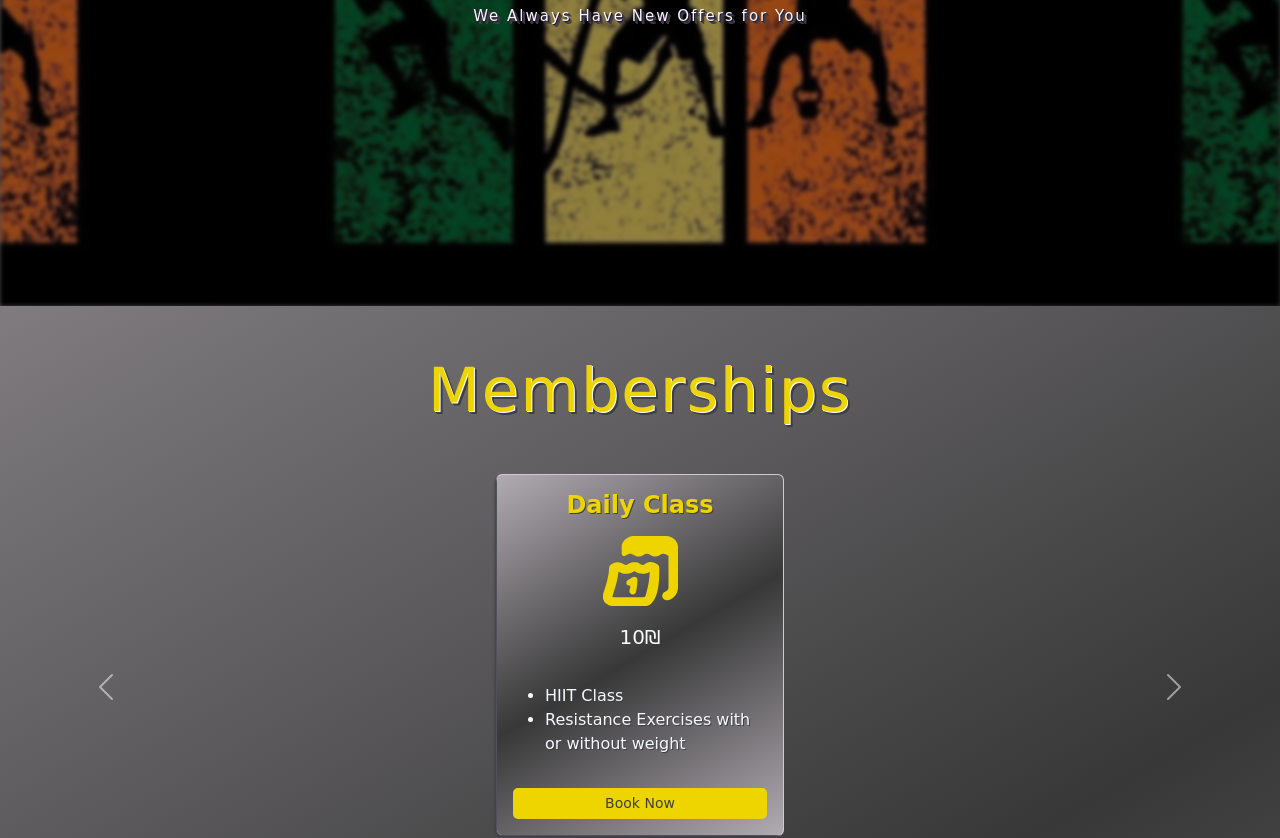
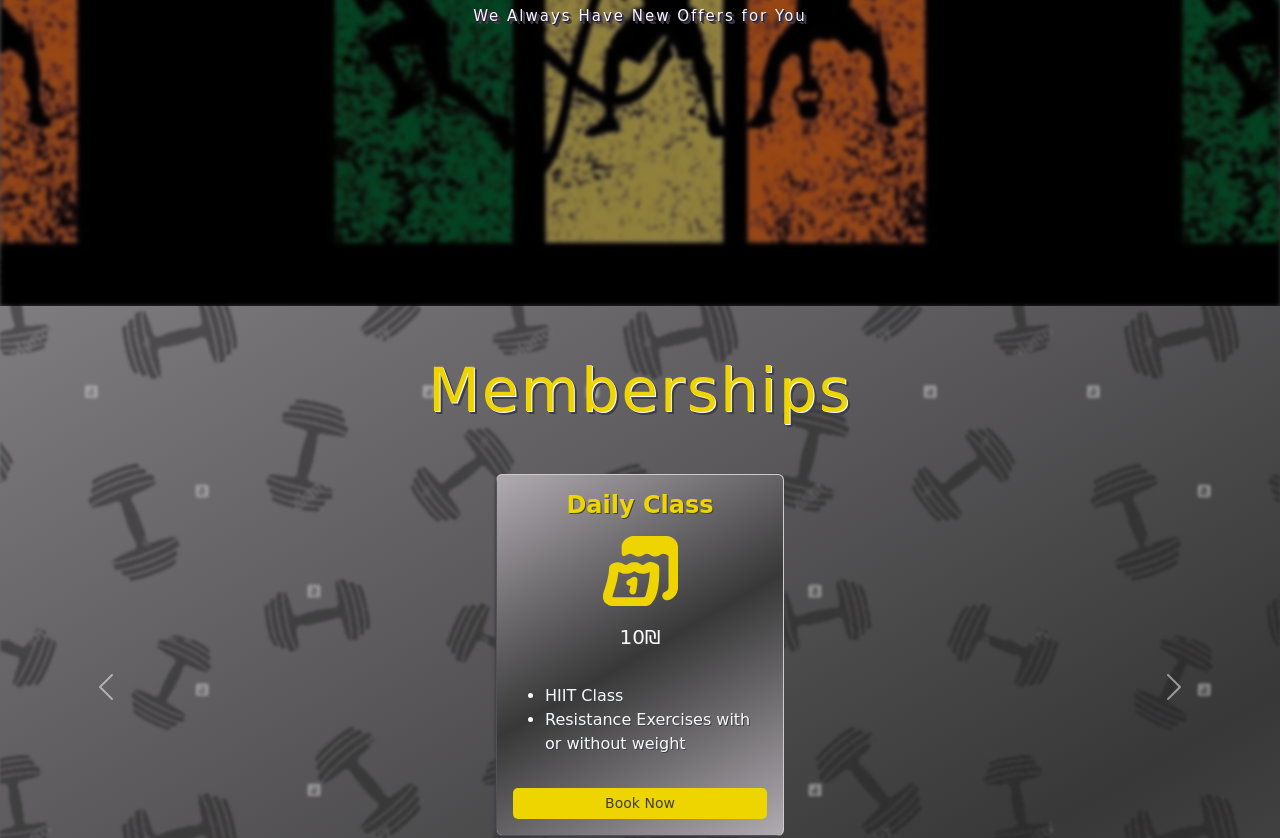
Before and after one commit to Baylsan-Ml/MusclesForceGym, a plain HTML site: page Offers.html in a window 1280 px wide. Shown: the part 478-1316 px from the top of the page. Drawn offline with nearby package versions, Linux system fonts and the light colour scheme.

Commit message:
Add files via upload

```diff
--- a/Offers.html
+++ b/Offers.html
@@ -14,8 +14,8 @@
     <link rel="stylesheet" href="./assets/main.css"/>
   </head>
 
-  <body>
-
+  <body class="Offers-body">
+   <div class="Offers-body-bg"></div>
     <nav class="navbar navbar-expand-lg position-sticky sticky-top top-0 px-3">
   <div class="container-fluid">
       <a class="navbar-brand" href="#">
```
